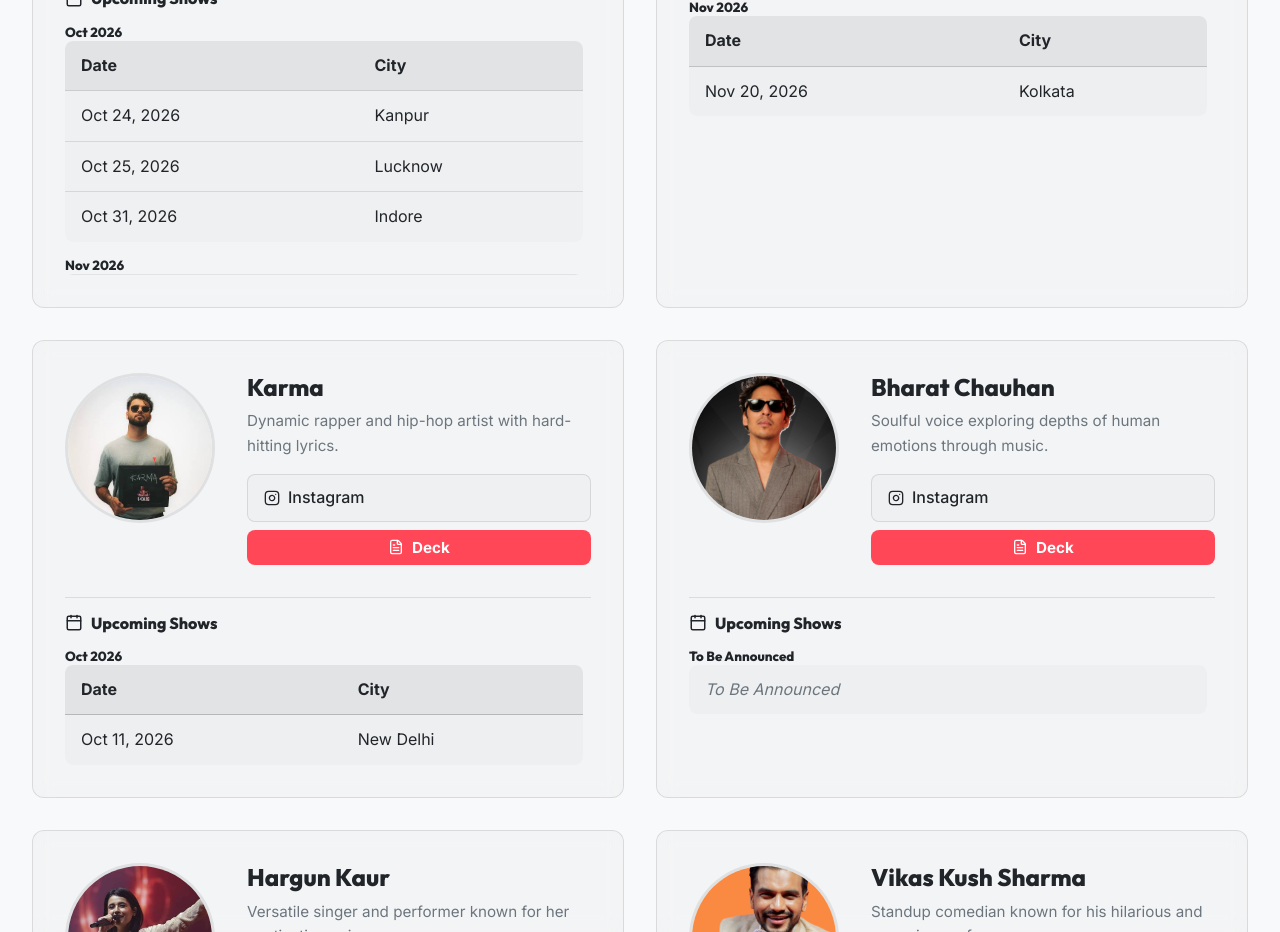
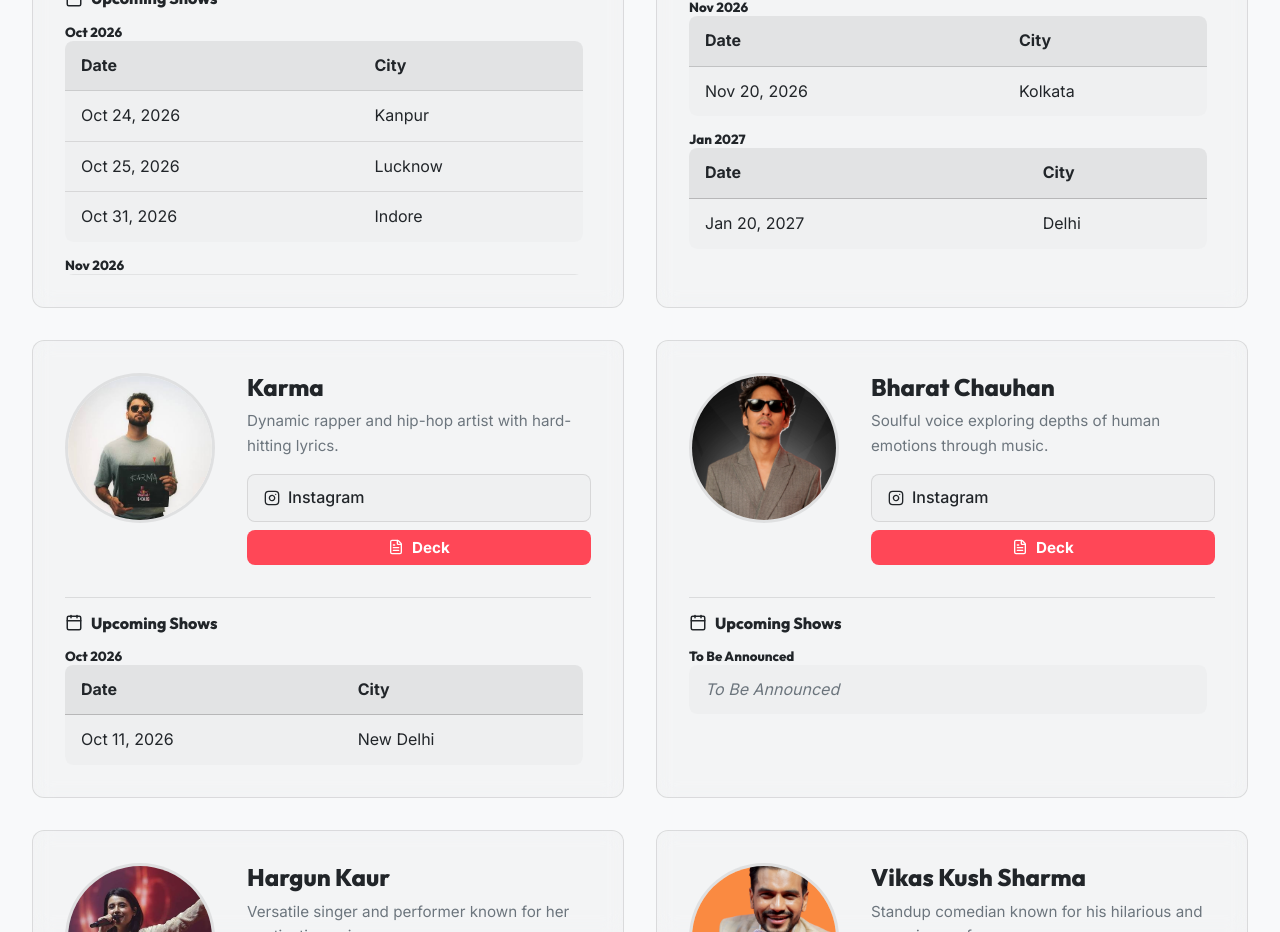
Before and after one commit to radheyyyyy/Oriole-Entertainment, a React (Vite) app: page / in a window 1280 px wide. Shown: the part 5400-6332 px from the top of the page. Built offline with nearby package versions, Linux system fonts and the light colour scheme.

Commit message:
Add upcoming shows for Akanksha Grover

```diff
--- a/src/components/ArtistList.jsx
+++ b/src/components/ArtistList.jsx
@@ -453,7 +453,9 @@ const ArtistList = () => {
         image: "akanksha-grover.jpg",
         description: "Engaging and dynamic performer.",
         shows: [
-          "Nov 20, 2026 - Kolkata"
+          "Nov 20, 2026 - Kolkata",
+          "Jan 20, 2027 - Delhi",
+          "Feb 27, 2027 - Mumbai"
         ],
         instagram: "https://www.instagram.com/akankssha.groverr/"
       },
```
